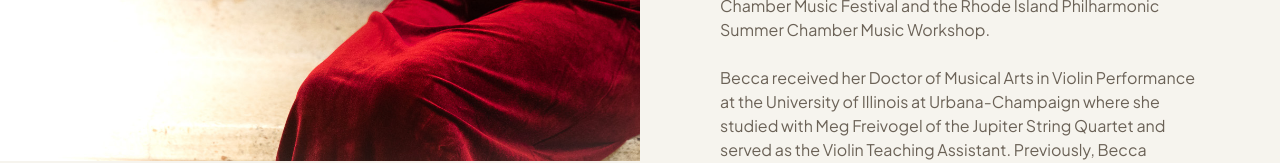
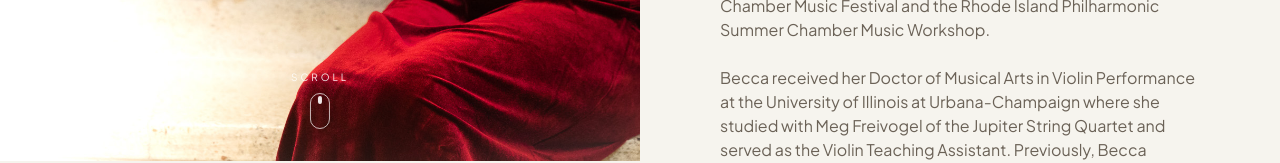
Before and after one commit to DanieleZils/next-trial, a Next.js app: page /about in a window 1280 px wide. Shown: the part 639-802 px from the top of the page. Built offline with nearby package versions, Linux system fonts and the light colour scheme.

Commit message:
feat: add scroll-triggered reveal effect and refactor About component
Co-authored-by: Guilherme Ehrat Zils <75629294+guilhermezils@users.noreply.github.com>

```diff
--- a/app/about/page.jsx
+++ b/app/about/page.jsx
@@ -2,24 +2,55 @@
 
 import Image from "next/image";
 import VoH from "/public/VoH.jpg";
-import { useEffect, useRef } from "react";
+import { useEffect, useRef, useState } from "react";
 
-export default function About() {
-  const contentRef = useRef(null);
+function Reveal({ children, className = "" }) {
+  const ref = useRef(null);
+  const [visible, setVisible] = useState(false);
 
   useEffect(() => {
-    const contentEl = contentRef.current;
-    if (contentEl) {
-      contentEl.classList.remove("opacity-0");
+    const el = ref.current;
+    if (!el) return;
+    const observer = new IntersectionObserver(
+      ([entry]) => {
+        if (entry.isIntersecting) {
+          setVisible(true);
+          observer.unobserve(el);
         }
+      },
+      { threshold: 0.15, rootMargin: "0px 0px -10% 0px" }
+    );
+    observer.observe(el);
+    return () => observer.disconnect();
   }, []);
 
   return (
-    <main className="relative w-full min-h-screen bg-background pt-20">
+    <div
+      ref={ref}
+      className={`transition-all duration-1000 ease-out ${
+        visible ? "opacity-100 translate-y-0" : "opacity-0 translate-y-8"
+      } ${className}`}
+    >
+      {children}
+    </div>
+  );
+}
+
+export default function About() {
+  const [scrolled, setScrolled] = useState(false);
+
+  useEffect(() => {
+    const onScroll = () => setScrolled(window.scrollY > 40);
+    window.addEventListener("scroll", onScroll, { passive: true });
+    return () => window.removeEventListener("scroll", onScroll);
+  }, []);
+
+  return (
+    <main className="relative w-full bg-background pt-20">
       <div className="grid grid-cols-1 md:grid-cols-2">
-        {/* Portrait */}
+        {/* Portrait — fixed on desktop */}
         <div className="relative h-72 md:h-auto">
-          <div className="md:sticky md:top-20 md:h-[calc(100vh-5rem)] relative h-72">
+          <div className="relative h-72 md:fixed md:top-20 md:left-0 md:h-[calc(100vh-5rem)] md:w-1/2">
             <Image
               src={VoH}
               alt="Becca Kasdan performing"
@@ -28,22 +59,35 @@ export default function About() {
               priority
               className="object-cover object-top"
             />
+            {/* Scroll invitation */}
+            <div
+              className={`hidden md:flex absolute bottom-8 left-1/2 -translate-x-1/2 flex-col items-center gap-2 transition-opacity duration-700 ${
+                scrolled ? "opacity-0" : "opacity-100"
+              }`}
+            >
+              <span className="text-[10px] uppercase tracking-[0.3em] text-white/90">
+                Scroll
+              </span>
+              <span className="flex h-9 w-5 items-start justify-center rounded-full border border-white/70 p-1">
+                <span className="h-2 w-1 animate-bounce rounded-full bg-white/90" />
+              </span>
+            </div>
           </div>
         </div>
 
         {/* Biography text */}
-        <div
-          ref={contentRef}
-          className="px-6 py-14 md:px-14 lg:px-20 md:py-24 transition-opacity duration-[1500ms] opacity-0"
-        >
+        <div className="px-6 py-14 md:px-14 lg:px-20 md:py-24">
+          <Reveal>
             <p className="text-[11px] uppercase tracking-[0.3em] text-primary mb-4">
               Biography
             </p>
             <h1 className="font-serif text-4xl md:text-5xl font-medium leading-tight text-balance mb-10">
               A life devoted to the violin, teaching, and community.
             </h1>
+          </Reveal>
 
           <div className="max-w-2xl space-y-6 text-sm md:text-base leading-relaxed text-muted-foreground">
+            <Reveal>
               <p>
                 Becca Kasdan is currently a Teaching Associate at Brown University and holds a Violin Faculty
                 position at New England Conservatory Preparatory/Expanded Education. Dr. Kasdan teaches
@@ -54,6 +98,8 @@ export default function About() {
                 the summers, Becca is a faculty member at the Easton Chamber Music Festival and the Rhode
                 Island Philharmonic Summer Chamber Music Workshop.
               </p>
+            </Reveal>
+            <Reveal>
               <p>
                 Becca received her Doctor of Musical Arts in Violin Performance at the University of Illinois at
                 Urbana-Champaign where she studied with Meg Freivogel of the Jupiter String Quartet and
@@ -61,6 +107,8 @@ export default function About() {
                 Schulich School of Music at McGill University and the Peabody Institute of Johns Hopkins
                 University where she received her MM and BM in Violin Performance.
               </p>
+            </Reveal>
+            <Reveal>
               <p>
                 Deeply passionate about chamber music, Becca has worked closely with members of the
                 Juilliard, Jupiter, Emerson, Chiara, Orion, Ying, Brentano, and Borromeo String Quartets among
@@ -73,6 +121,8 @@ export default function About() {
                 Dr. Kasdan frequently performs U.S. and world premieres of contemporary works and enjoys
                 collaborating with composers.
               </p>
+            </Reveal>
+            <Reveal>
               <p>
                 A passionate and dedicated teacher, Becca has presented masterclasses at the Paul Rolland
                 String Pedagogy Workshop, American String Teacher Association&apos;s National Conference,
@@ -85,6 +135,8 @@ export default function About() {
                 Becca was also a violin faculty member at Luzerne Summer Music Festival&apos;s Senior Session in
                 New York.
               </p>
+            </Reveal>
+            <Reveal>
               <p>
                 In 2023, Becca collaborated with the international exhibit Violins of Hope to present her
                 Doctoral Lecture Recital, Imagining New Possibilities for 21st-Century Classical Music
@@ -97,6 +149,8 @@ export default function About() {
                 performs exclusively at community venues. Becca has also been on a discussion panel with
                 Midori discussing community engagement and outreach in the 21st century.
               </p>
+            </Reveal>
+            <Reveal>
               <p>
                 Currently, Becca is on the Board of Trustees for the Volunteer Musicians for the Arts in Boston,
                 MA where she received a Community Leadership Award in 2021. Becca Kasdan is the 2018
@@ -105,6 +159,7 @@ export default function About() {
                 University of Illinois Urbana-Champaign, and is a member of the Pi Kappa Lambda and Phi
                 Kappa Phi&apos;s prestigious music guilds.
               </p>
+            </Reveal>
           </div>
         </div>
       </div>
```
Lines whose indentation alone changed are shown as unchanged.
